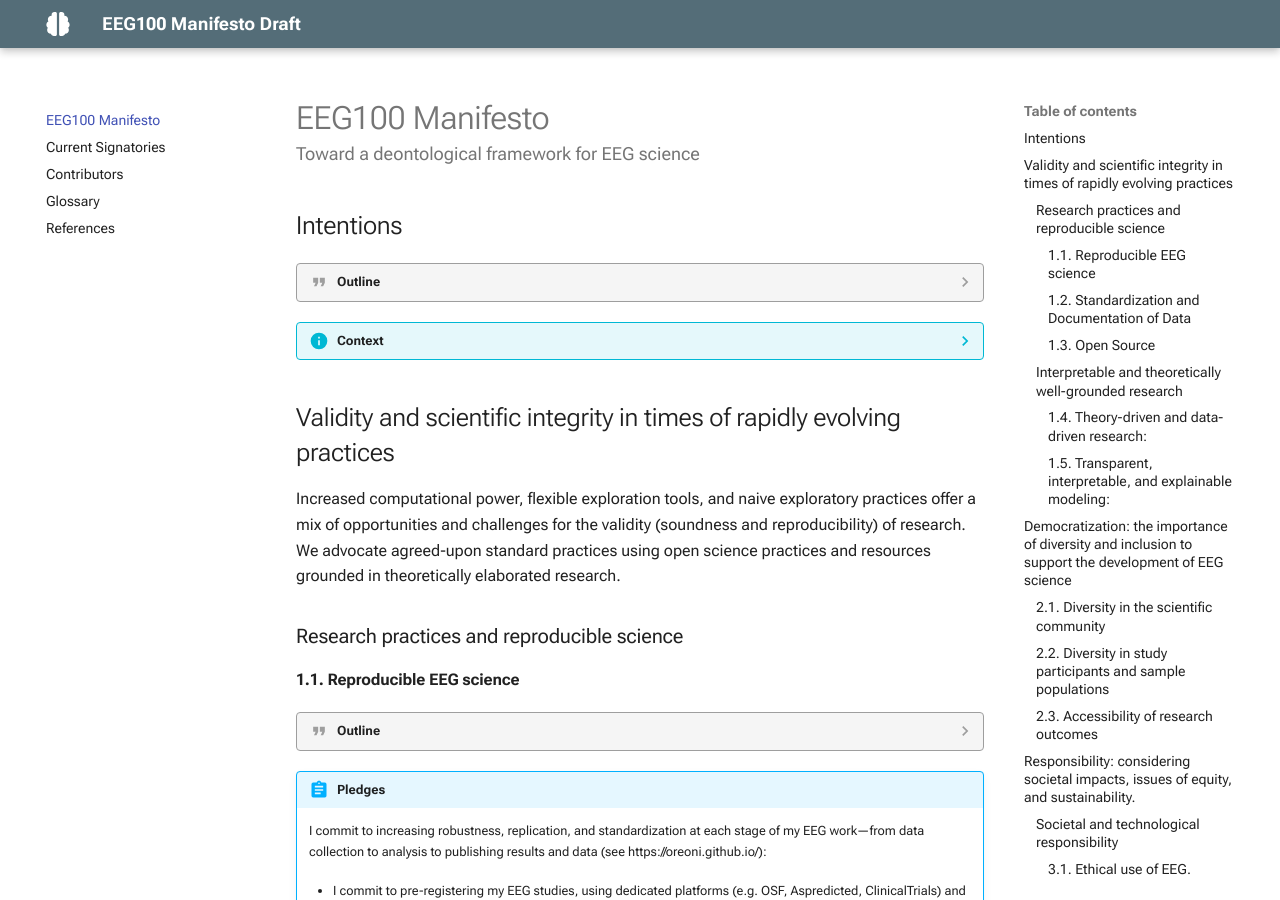
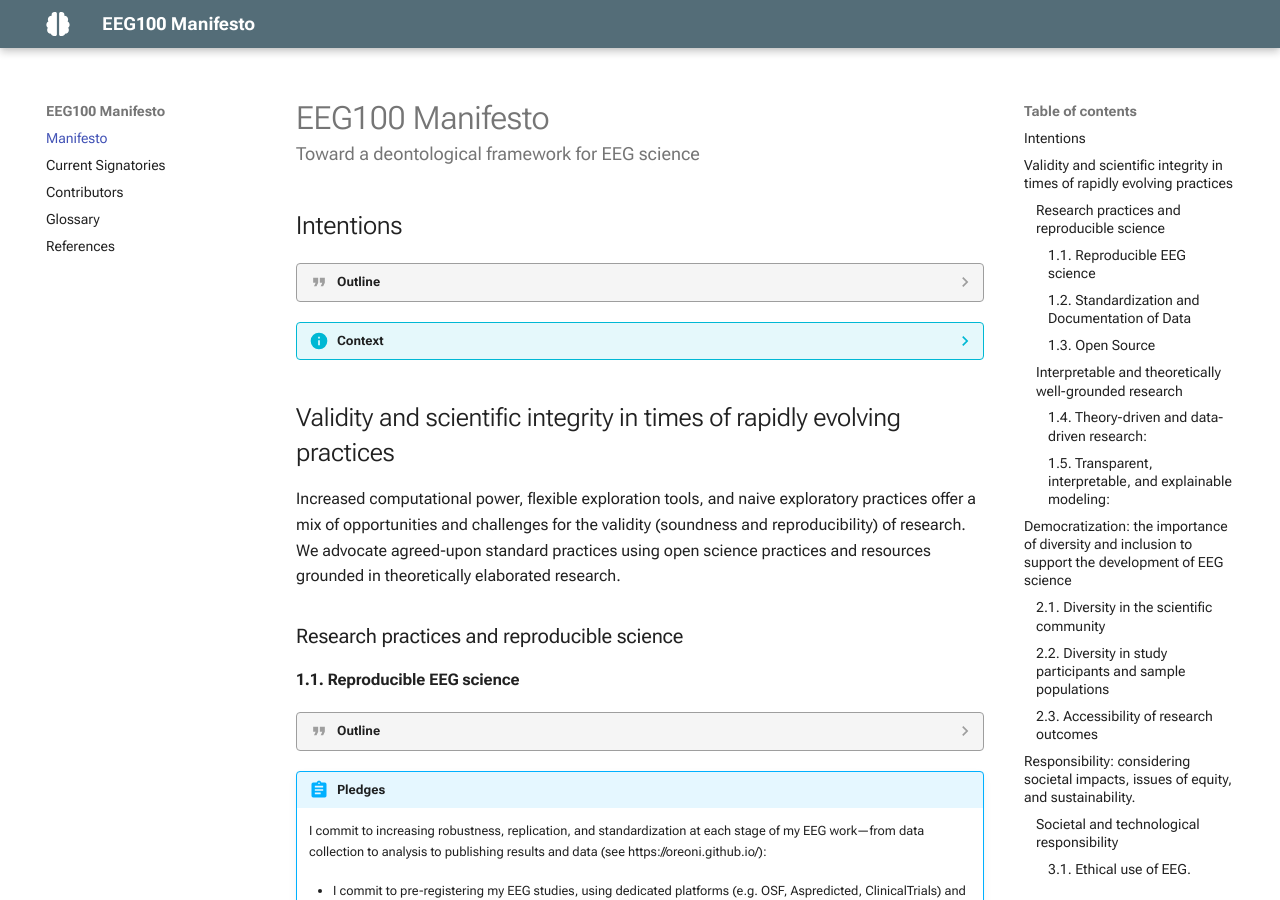
Before and after one commit to ubdbra001/EEG100Manifesto, an MkDocs documentation site: the page built from docs/index.md, in a window 1280 px wide and 900 px high. Built offline with MkDocs 1.6.1 and Material for MkDocs 9.7.7, drawn with Linux system fonts in a browser that asks for light colours.

Commit message:
updates for nav bar

```diff
--- a/mkdocs.yml
+++ b/mkdocs.yml
@@ -1,6 +1,6 @@
-site_name: EEG100 Manifesto Draft
+site_name: EEG100 Manifesto
 nav:
-  - index.md
+  - Manifesto: index.md
   - signatories.md
   - contributors.md
   - glossary.md
--- a/overrides/partials/nav.html
+++ /dev/null
@@ -1,55 +0,0 @@
-<!--
-  Copyright (c) 2016-2025 Martin Donath <martin.donath@squidfunk.com>
-
-  Permission is hereby granted, free of charge, to any person obtaining a copy
-  of this software and associated documentation files (the "Software"), to
-  deal in the Software without restriction, including without limitation the
-  rights to use, copy, modify, merge, publish, distribute, sublicense, and/or
-  sell copies of the Software, and to permit persons to whom the Software is
-  furnished to do so, subject to the following conditions:
-
-  The above copyright notice and this permission notice shall be included in
-  all copies or substantial portions of the Software.
-
-  THE SOFTWARE IS PROVIDED "AS IS", WITHOUT WARRANTY OF ANY KIND, EXPRESS OR
-  IMPLIED, INCLUDING BUT NOT LIMITED TO THE WARRANTIES OF MERCHANTABILITY,
-  FITNESS FOR A PARTICULAR PURPOSE AND NON-INFRINGEMENT. IN NO EVENT SHALL THE
-  AUTHORS OR COPYRIGHT HOLDERS BE LIABLE FOR ANY CLAIM, DAMAGES OR OTHER
-  LIABILITY, WHETHER IN AN ACTION OF CONTRACT, TORT OR OTHERWISE, ARISING
-  FROM, OUT OF OR IN CONNECTION WITH THE SOFTWARE OR THE USE OR OTHER DEALINGS
-  IN THE SOFTWARE.
--->
-
-{% import "partials/nav-item.html" as item with context %}
-
-<!-- Determine classes -->
-{% set class = "md-nav md-nav--primary" %}
-{% if "navigation.tabs" in features %}
-  {% set class = class ~ " md-nav--lifted" %}
-{% endif %}
-{% if "toc.integrate" in features %}
-  {% set class = class ~ " md-nav--integrated" %}
-{% endif %}
-
-<!-- Navigation -->
-<nav
-  class="{{ class }}"
-  aria-label="{{ lang.t('nav') }}"
-  data-md-level="0"
->
-
-  <!-- Repository information -->
-  {% if config.repo_url %}
-    <div class="md-nav__source">
-      {% include "partials/source.html" %}
-    </div>
-  {% endif %}
-
-  <!-- Navigation list -->
-  <ul class="md-nav__list" data-md-scrollfix>
-    {% for nav_item in nav %}
-      {% set path = "__nav_" ~ loop.index %}
-      {{ item.render(nav_item, path, 1) }}
-    {% endfor %}
-  </ul>
-</nav>
```
